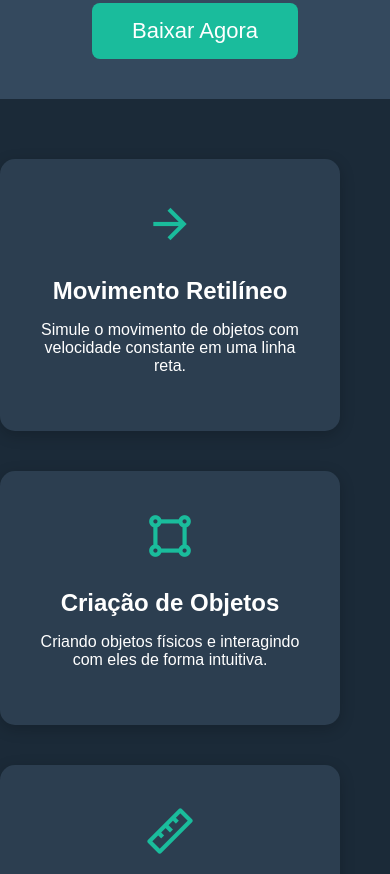
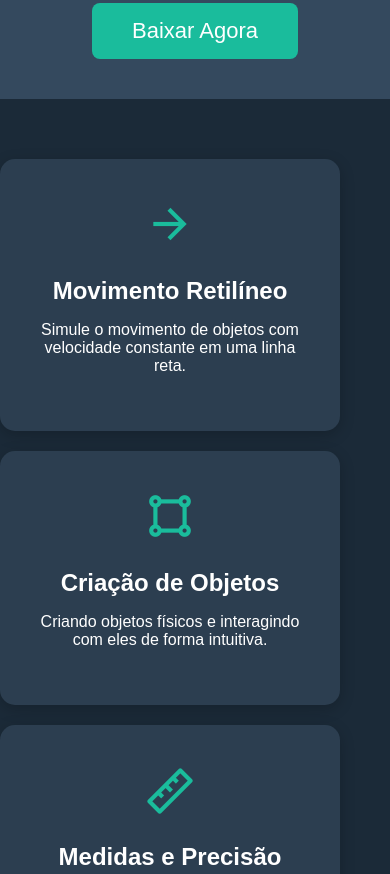
Before and after one commit to SkooGamer/kinetikos, a plain HTML site: page index.html in a window 390 px wide. Shown: the part 678-1552 px from the top of the page. Drawn offline with nearby package versions, Linux system fonts and the light colour scheme.

Commit message:
Update index.html

```diff
--- a/index.html
+++ b/index.html
@@ -119,7 +119,7 @@
             gap: 30px;
             margin-top: 60px;
             flex-wrap: wrap;
-      margin-bottom: 40px;
+      		margin-bottom: 60px;
         }
 
         .feature-card {
@@ -198,7 +198,7 @@
 
             .features {
                 flex-direction: column;
-                gap: 40px;
+                gap: 20px;
             }
 
             footer {
```
